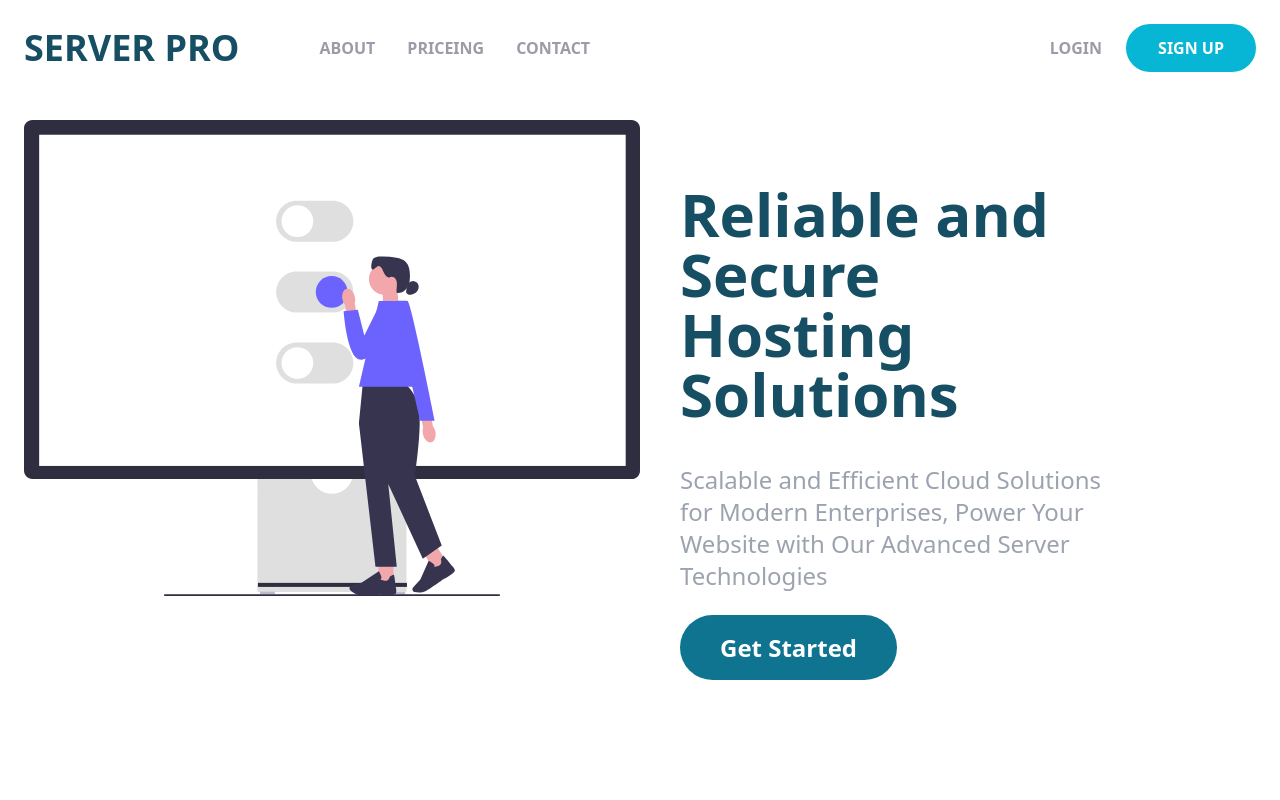
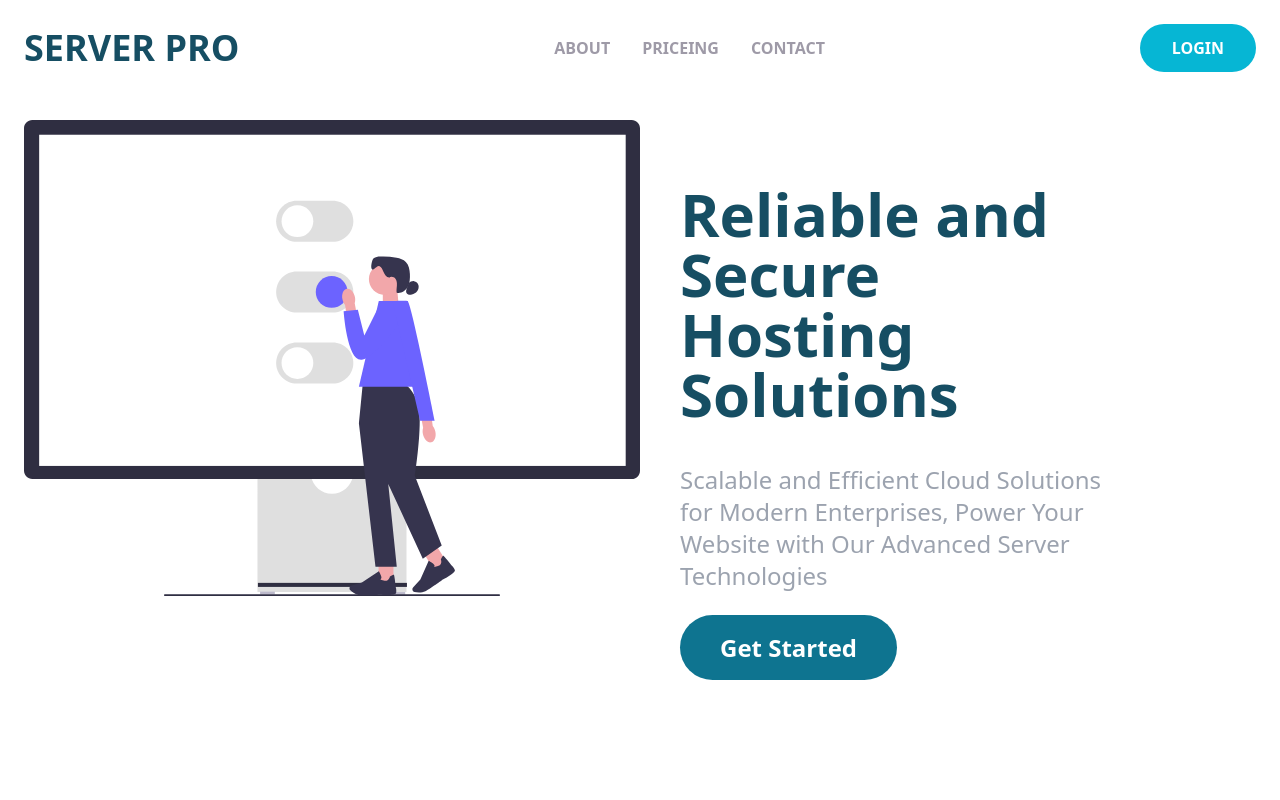
Before and after one commit to soumyab92/server-pro, a plain HTML site: page index.html in a window 1280 px wide. Shown: the top 800 px of the page. Drawn offline with nearby package versions, Linux system fonts and the light colour scheme.

Commit message:
Update index.html

```diff
--- a/index.html
+++ b/index.html
@@ -20,16 +20,15 @@
 
       <div class="flex items-center space-x-20">
         <h2 class="text-4xl text-cyan-900 font-bold uppercase">Server Pro</h2>
-        <div class="hidden space-x-8 lg:flex font-bold uppercase">
+
+      </div>
+<div class="hidden space-x-8 lg:flex font-bold uppercase">
           <a href="#about" class="hover:text-[#000]">About</a>
           <a href="#price" class="hover:text-[#000]">Priceing</a>
           <a href="#contact" class="hover:text-[#000]">Contact</a>
         </div>
-      </div>
-
       <div class="hidden items-center space-x-6 font-bold uppercase lg:flex">
-        <div class="hover:text-[#000] hover:cursor-pointer">Login</div>
-        <a href="#" class=" px-8 py-3 font-bold text-white bg-cyan-500 rounded-full hover:opacity-70">Sign Up</a>
+        <a href="#" class=" px-8 py-3 font-bold text-white bg-cyan-500 rounded-full hover:opacity-70">Login</a>
       </div>
       <!-- Hamburger Button -->
       <button id="menu-btn" class="block hamburger lg:hidden focus:outline-none" type="button">
```
